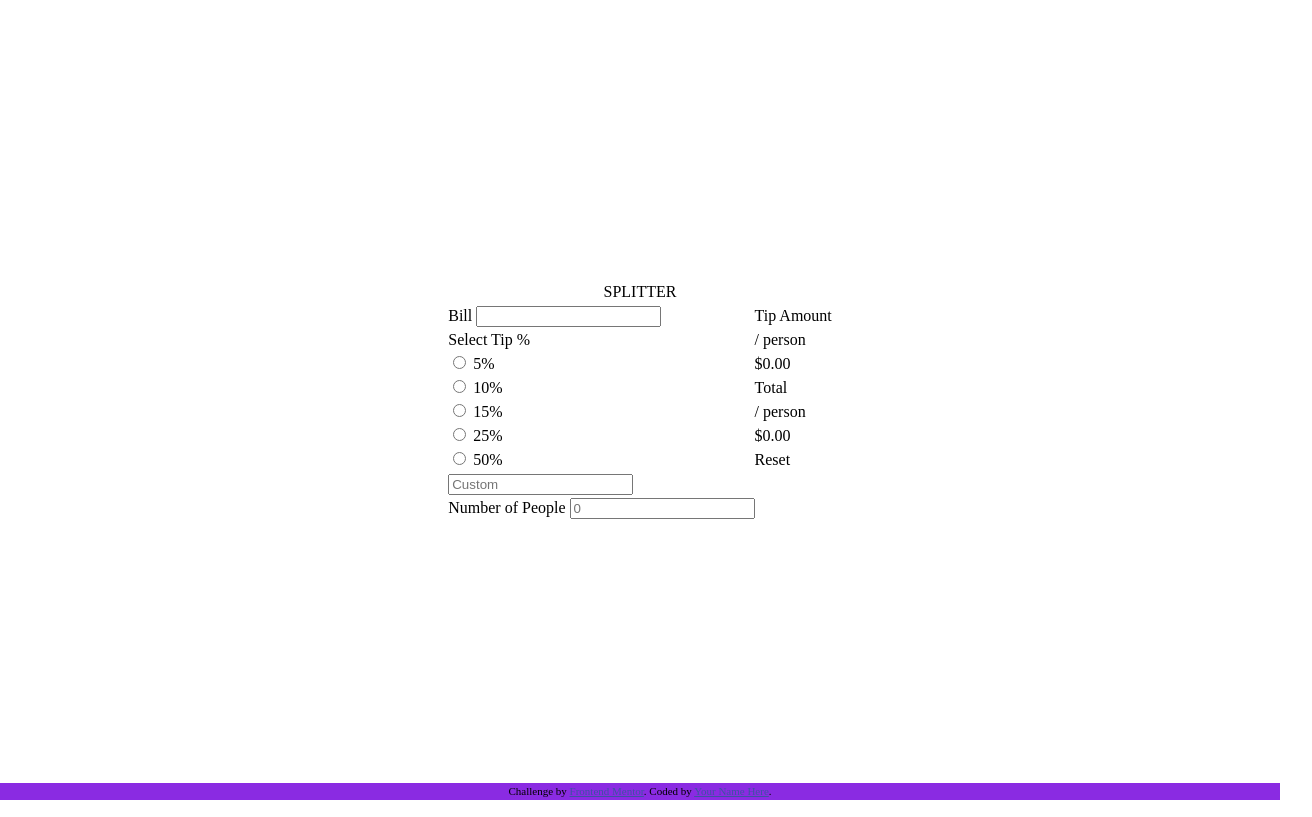
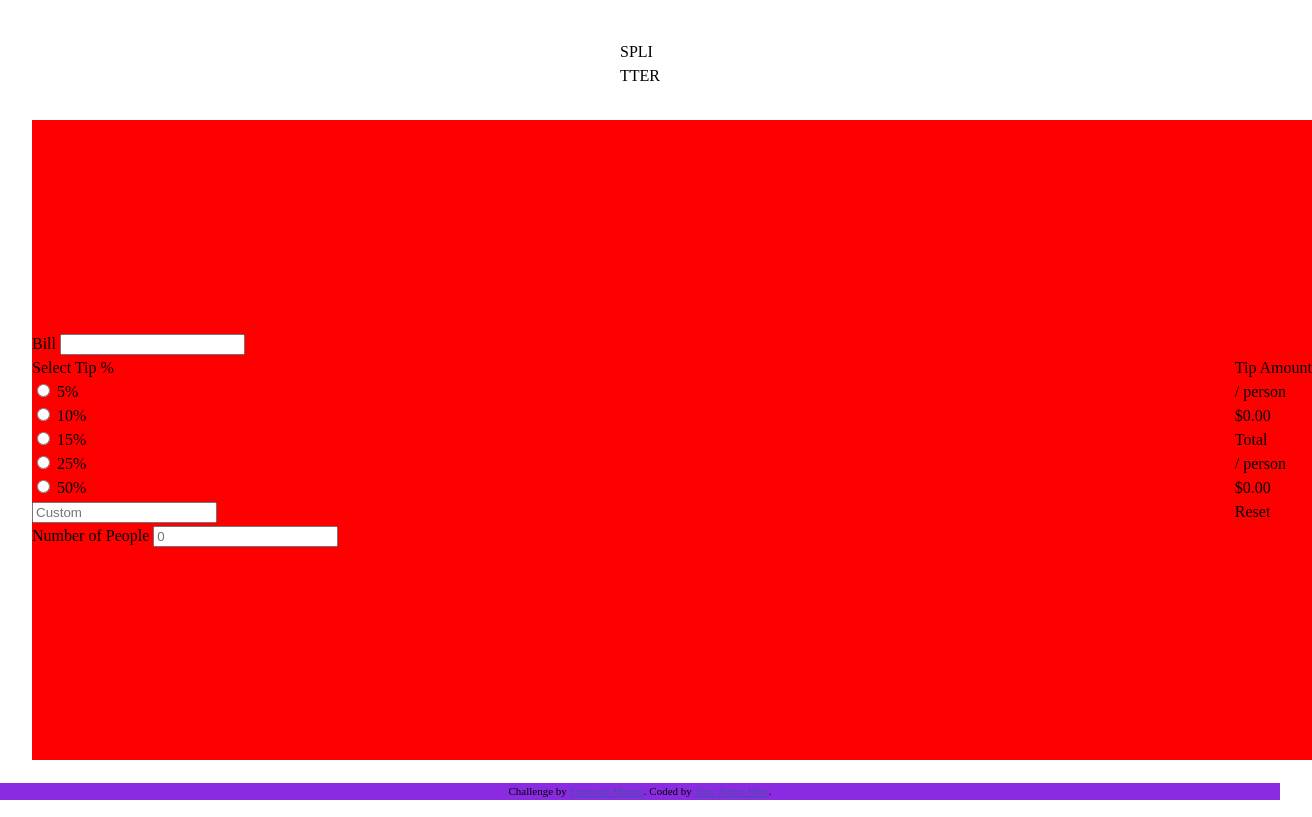
Before and after one commit to mrcordova/tip-calculator-app-main, a plain HTML site: page index.html in a window 1280 px wide. Shown: the whole page, 1312 px wide, since content can reach past the window. Drawn offline with Linux system fonts and the light colour scheme.

Commit message:
add constraints on form con

```diff
--- a/css/style.css
+++ b/css/style.css
@@ -8,10 +8,21 @@ html, body {
 
 .form-con {
     display: flex;
+    flex-direction: column;
+    min-block-size: clamp(40rem, 50vh + 1rem, 50rem );
+    min-inline-size: clamp(100%, 50vh + 1rem, 20rem);
+    background-color: red;
+    margin-inline-start: max(0rem, 4rem);
+    align-items: center;
+    justify-content: center;
+}
+#tip-form {
+    flex: 1;
 
 }
 main {
     display: flex;
+
     flex-direction: column;
     min-height: 100%;
     min-width: 0;
@@ -20,6 +31,11 @@ main {
 
 }
 
+.title {
+    min-block-size: clamp(5rem, 5vh + 1rem, 15rem);
+    max-inline-size: 2.5rem;
+    word-wrap: break-word;
+}
 
 
 footer {
@@ -28,3 +44,9 @@ footer {
     min-width: 0;
    background-color: blueviolet;
 }
+
+@media (min-width: 760px) {
+    .form-con {
+        flex-direction: row;
+    }
+}
--- a/index.html
+++ b/index.html
@@ -18,7 +18,7 @@
 </head>
 <body>
 <main>
-  <h1>SPLITTER</h1>
+  <h1 class="title">SPLITTER</h1>
   <div class="form-con">
 
     <form id="tip-form">
```
